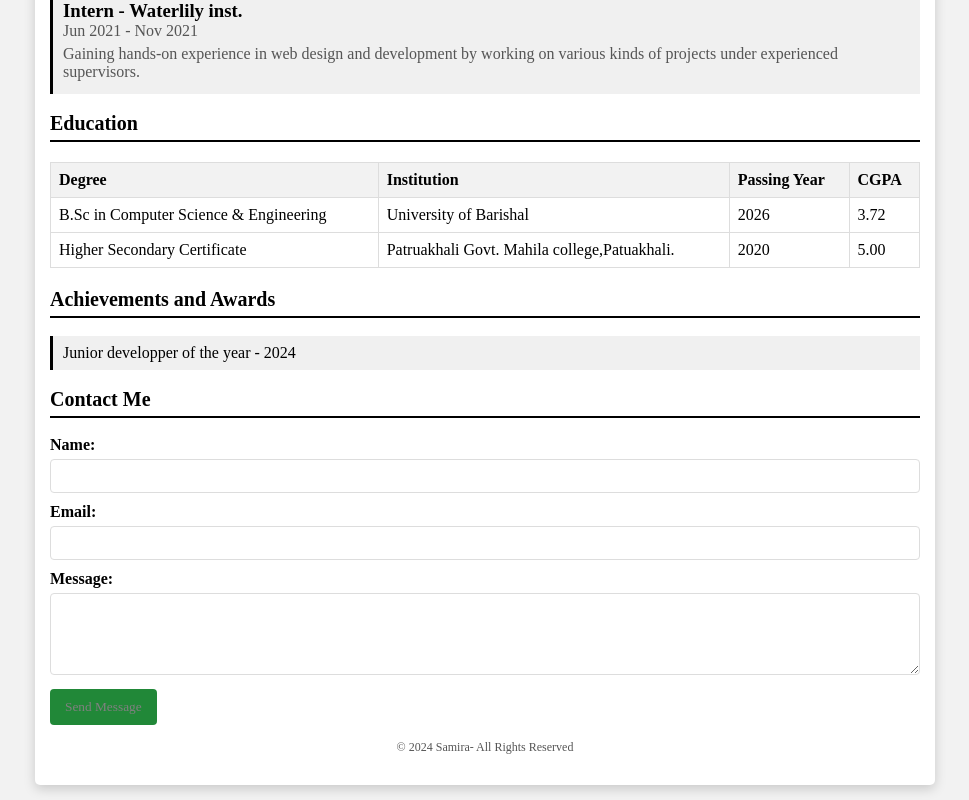
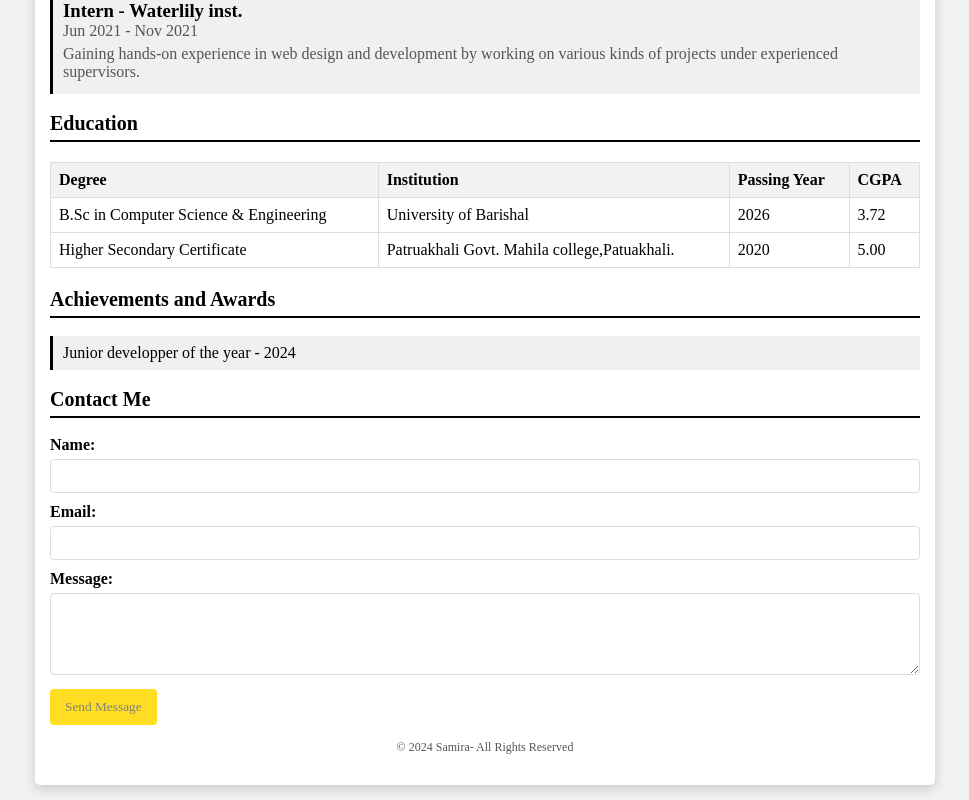
Before and after one commit to whydouneedone/assignments, a plain HTML site: page index.html in a window 1280 px wide. In both pictures the pointer is over the button "Send Message". Shown: the part 934-1734 px from the top of the page, without its empty margins (155-1124 px from the left). Drawn offline with Linux system fonts and the light colour scheme.

Commit message:
Update styles.css

```diff
--- a/styles.css
+++ b/styles.css
@@ -145,7 +145,7 @@ form button {
 }
 
 form button:hover {
-    background-color: #218838;
+    background-color: #FFDE21;
 }
 
 footer {
```
